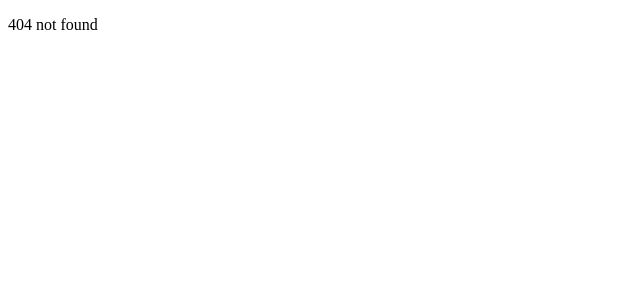
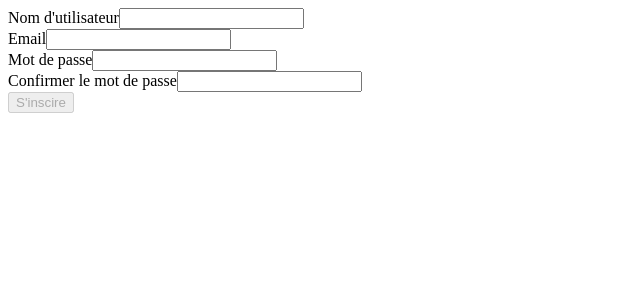
Before and after one commit to NemoOnTheNet/wild_blog, an Angular app: page /signup in a window 1280 px wide. Before the commit this address had no page. Shown: the top 300 px of the page, without its empty margins (0-640 px from the left). Built offline with nearby package versions, Linux system fonts and the light colour scheme.

Commit message:
je viens de terminer la quête 7 sur les reactive forms

```diff
--- a/src/app/app.routes.ts
+++ b/src/app/app.routes.ts
@@ -3,6 +3,7 @@
 import { ArticlePageComponent } from './pages/article-page/article-page.component';
 import { NotFoundComponent } from './pages/not-found/not-found.component';
 import { ContactFormComponent } from './components/contact-form/contact-form.component';
+import { SignupFormComponent } from './components/signup-form/signup-form.component';
 
 export const routes: Routes = [
   {
@@ -16,6 +17,10 @@
   {
     path: "form",
     component: ContactFormComponent
+  },
+  {
+    path: "signup",
+    component: SignupFormComponent
   }
   ,
   {
--- /dev/null
+++ b/src/app/components/signup-form/signup-form.component.html
@@ -0,0 +1,71 @@
+<form [formGroup]="signUpForm" (ngSubmit)="onSubmit()">
+  <div>
+    <label for="username">Nom d'utilisateur</label>
+    <input id="username" formControlName="username" />
+  </div>
+
+  @if (signUpForm.get('username')?.invalid &&
+  signUpForm.get('username')?.touched) {
+  <div>
+    @if (signUpForm.get('username')?.errors?.['required']) {
+    <span>Le nom d'utilisateur est requis.</span>
+    } @if (signUpForm.get('username')?.errors?.['minlength']) {
+    <span>Le nom doit comporter au moins 3 caractères.</span>
+    }
+  </div>
+
+  }
+
+  <div>
+    <label for="email">Email</label>
+    <input id="email" formControlName="email" />
+  </div>
+
+  @if (signUpForm.get('username')?.invalid &&
+  signUpForm.get('username')?.touched) {
+  <div>
+    @if (signUpForm.get('username')?.errors?.['required']) {
+    <span>Le nom d'utilisateur est requis.</span>
+    } @if (signUpForm.get('username')?.errors?.['minlength']) {
+    <span>Le nom doit comporter au moins 3 caractères.</span>
+    }
+  </div>
+
+  }
+
+  <div formGroupName="passwords">
+    <div>
+      <label for="password">Mot de passe</label>
+      <input type="password" id="password" formControlName="password" />
+      @if (signUpForm.get('passwords.password')?.invalid &&
+      signUpForm.get('passwords.password')?.touched) {
+      <div>
+        @if (signUpForm.get('passwords.password')?.errors?.['required']) {
+        <span> Le mot de passe est requis. </span>
+        } @if (signUpForm.get('passwords.password')?.errors?.['securePassword'])
+        {
+        <span>
+          Le mot de passe doit contenir au moins 12 caractères, avec une
+          majuscule, une minuscule, un chiffre, et un caractère spécial.
+        </span>
+        }
+      </div>
+      }
+    </div>
+
+    <div>
+      <label for="confirmPassword">Confirmer le mot de passe</label>
+      <input
+        type="password"
+        id="confirmPassword"
+        formControlName="confirmPassword"
+      />
+      @if (signUpForm.get('passwords')?.errors?.['passwordsMismatch'] &&
+      signUpForm.get('passwords')?.touched) {
+      <span>Les mots de passe ne correspondent pas.</span>
+      }
+    </div>
+  </div>
+
+  <button type="submit" [disabled]="signUpForm.invalid">S'inscire</button>
+</form>
--- /dev/null
+++ b/src/app/components/signup-form/signup-form.component.ts
@@ -0,0 +1,72 @@
+import { Component, inject } from '@angular/core';
+import {
+  AbstractControl,
+  FormBuilder,
+  ReactiveFormsModule,
+  ValidationErrors,
+  ValidatorFn,
+  Validators,
+} from '@angular/forms';
+
+@Component({
+  selector: 'app-signup-form',
+  standalone: true,
+  imports: [ReactiveFormsModule],
+  templateUrl: './signup-form.component.html',
+  styleUrl: './signup-form.component.scss',
+})
+export class SignupFormComponent {
+  formBuilder = inject(FormBuilder);
+
+
+
+  securePasswordValidator(): ValidatorFn {
+    return (control: AbstractControl): ValidationErrors | null => {
+      const value = control.value || '';
+
+      const hasUpperCase = /[A-Z]/.test(value);
+      const hasLowerCase = /[a-z]/.test(value);
+      const hasNumber = /\d/.test(value);
+      const hasSpecialChar = /[!@#$%^&*(),.?":{}|<>]/.test(value);
+      const isValidLength = value.length >= 12;
+      const passwordValid =
+        hasUpperCase &&
+        hasLowerCase &&
+        hasNumber &&
+        hasSpecialChar &&
+        isValidLength;
+
+      return passwordValid ? null : { securePassword: true };
+    };
+  }
+
+  signUpForm = this.formBuilder.group({
+    username: ['', [Validators.required, Validators.minLength(3)]],
+    email: ['', [Validators.required, Validators.email]],
+    passwords: this.formBuilder.group({
+      password: ['', [Validators.required, this.securePasswordValidator()]],
+      confirmPassword: ['']
+
+    }, {validators: this.passwordMatchValidator })
+  });
+
+  passwordMatchValidator(): ValidatorFn {
+
+    return (formGroup: AbstractControl): ValidationErrors | null => {
+
+      const password = formGroup.get('password')?.value;
+
+      const confirmPassword = formGroup.get('confirmPassword')?.value;
+
+      return password === confirmPassword ? null : { passwordsMismatch: true };
+    };
+  }
+
+  onSubmit(): void {
+    if (this.signUpForm.valid) {
+      console.log('Formulaire envoyé avec succès', this.signUpForm.value);
+    } else {
+      console.log('Formulaire invalide');
+    }
+  }
+}
```
Also changed, not shown: src/app/components/signup-form/signup-form.component.scss (added), 1 other file (tests, documents, lock files or other folders).
